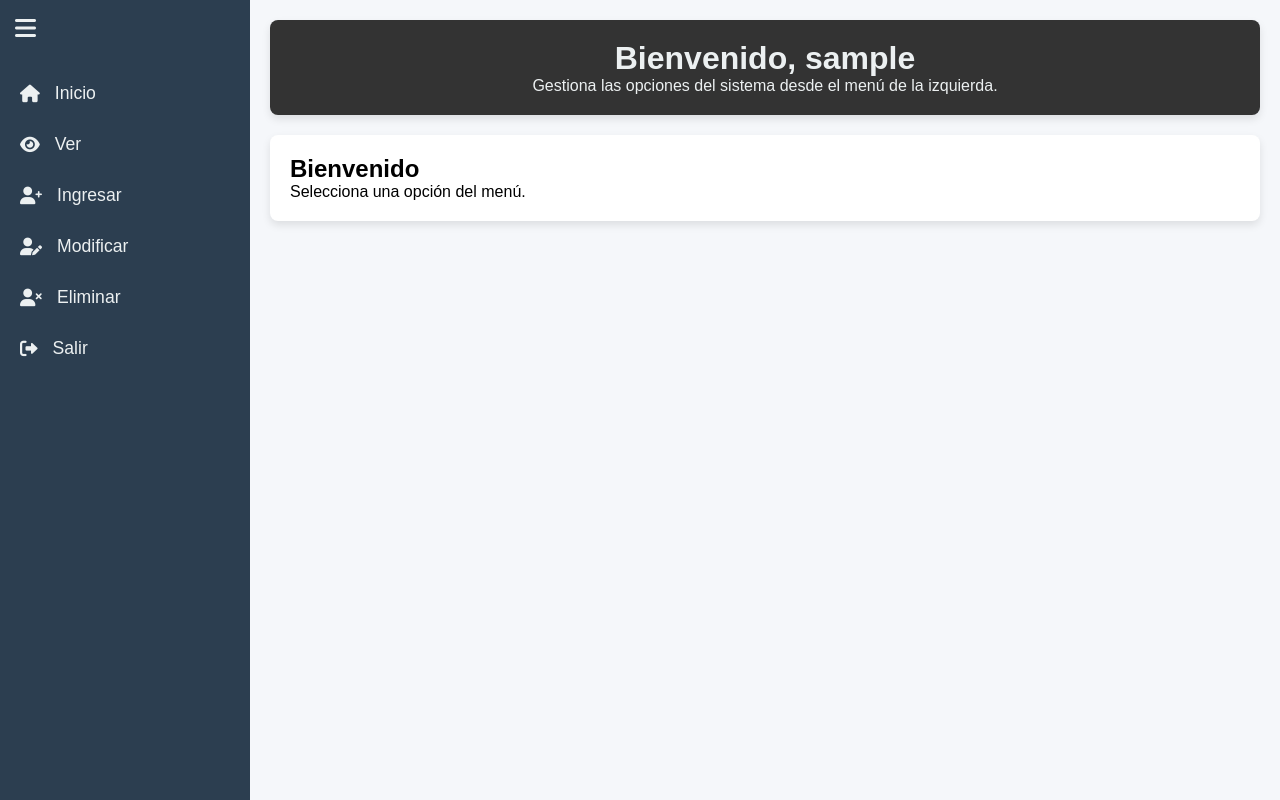
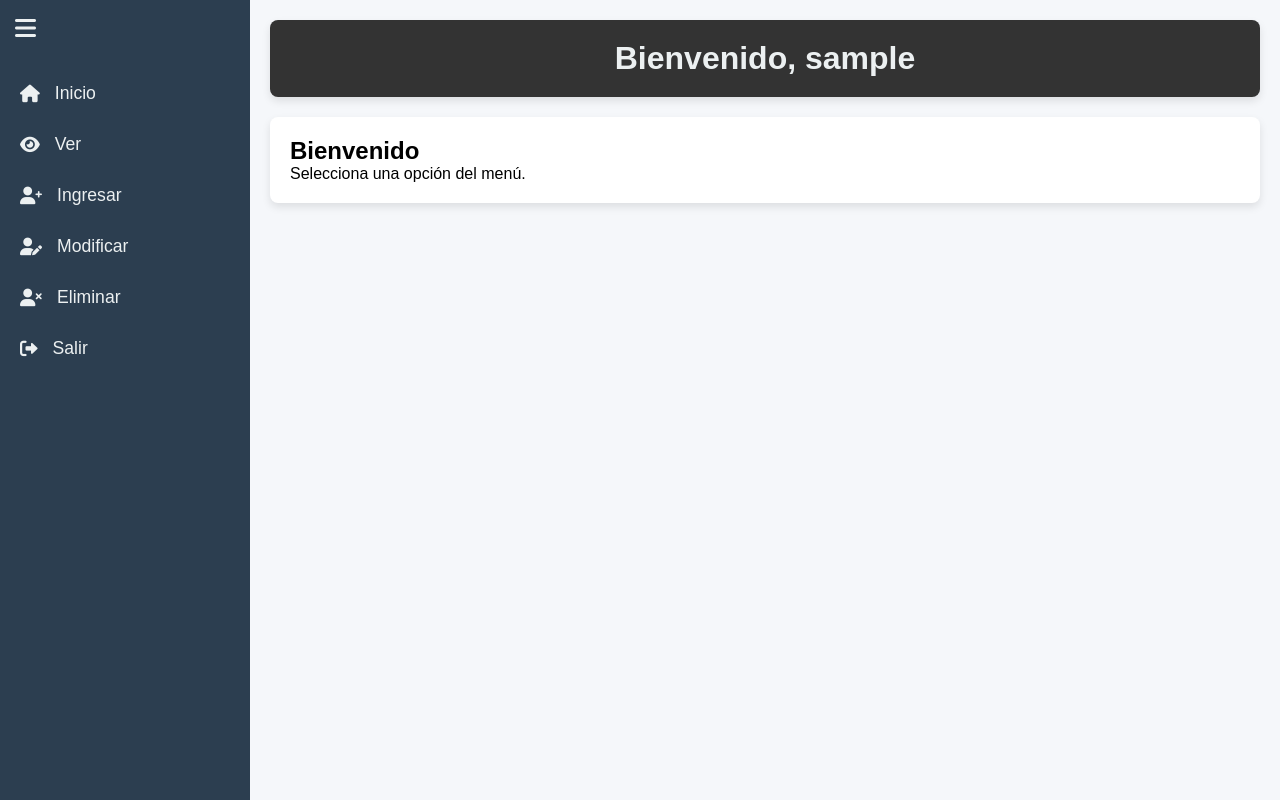
Before and after one commit to The-Nasa/MC_CONSTRUCION_SW, a PHP site: page /MC_CONSTRUCION_SW/views/dashboard.php in a window 1280 px wide. Run offline with PHP 8.4, Linux system fonts and the light colour scheme; the visitor is signed in with stand-in values (Sample User, id 1).

Commit message:
14-11-24

```diff
--- a/views/dashboard.php
+++ b/views/dashboard.php
@@ -39,7 +39,6 @@ require_once $_SERVER["DOCUMENT_ROOT"] . '/models/connect/conexion.php';
     <div class="main-content">
         <header>
             <h1>Bienvenido, <?php echo $_SESSION["txtusername"]; ?></h1>
-            <p>Gestiona las opciones del sistema desde el menú de la izquierda.</p>
         </header>
 
         <section class="contenido-dinamico">
```
